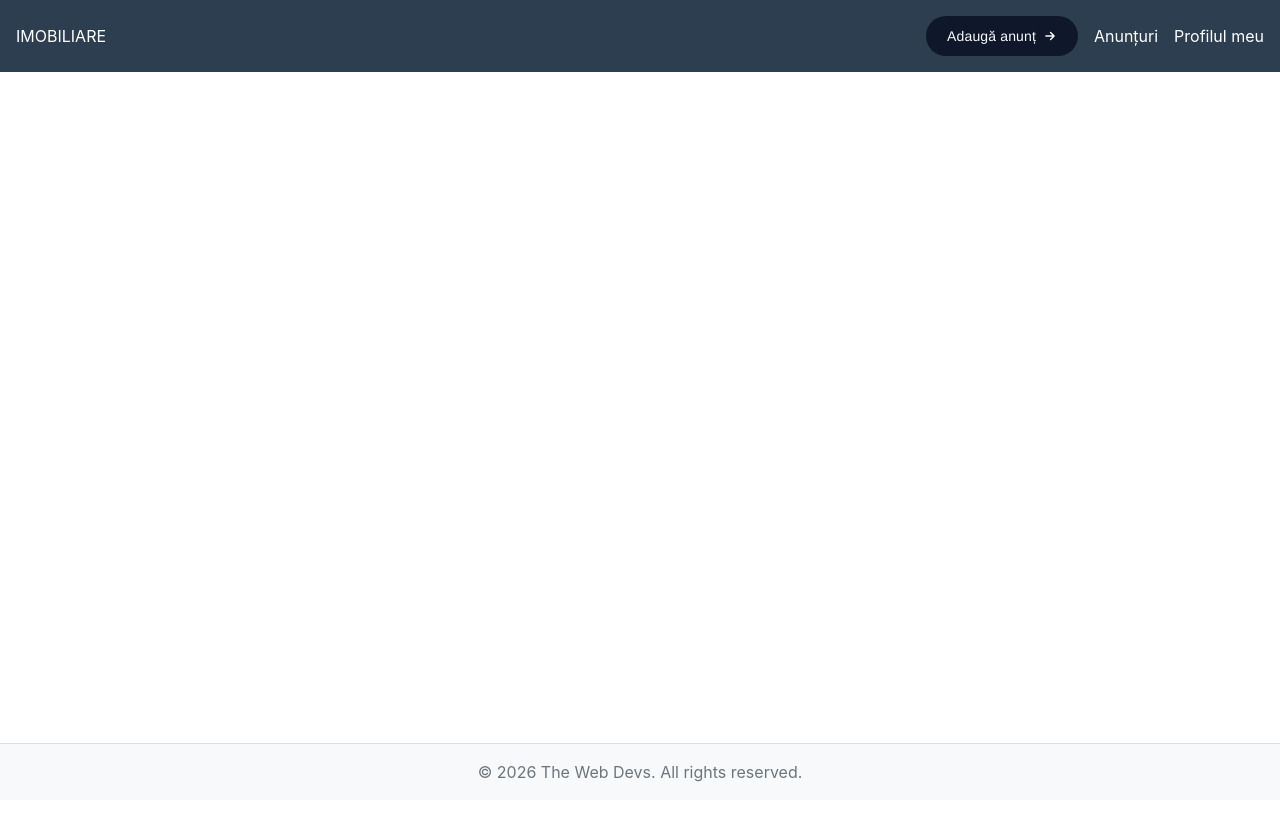
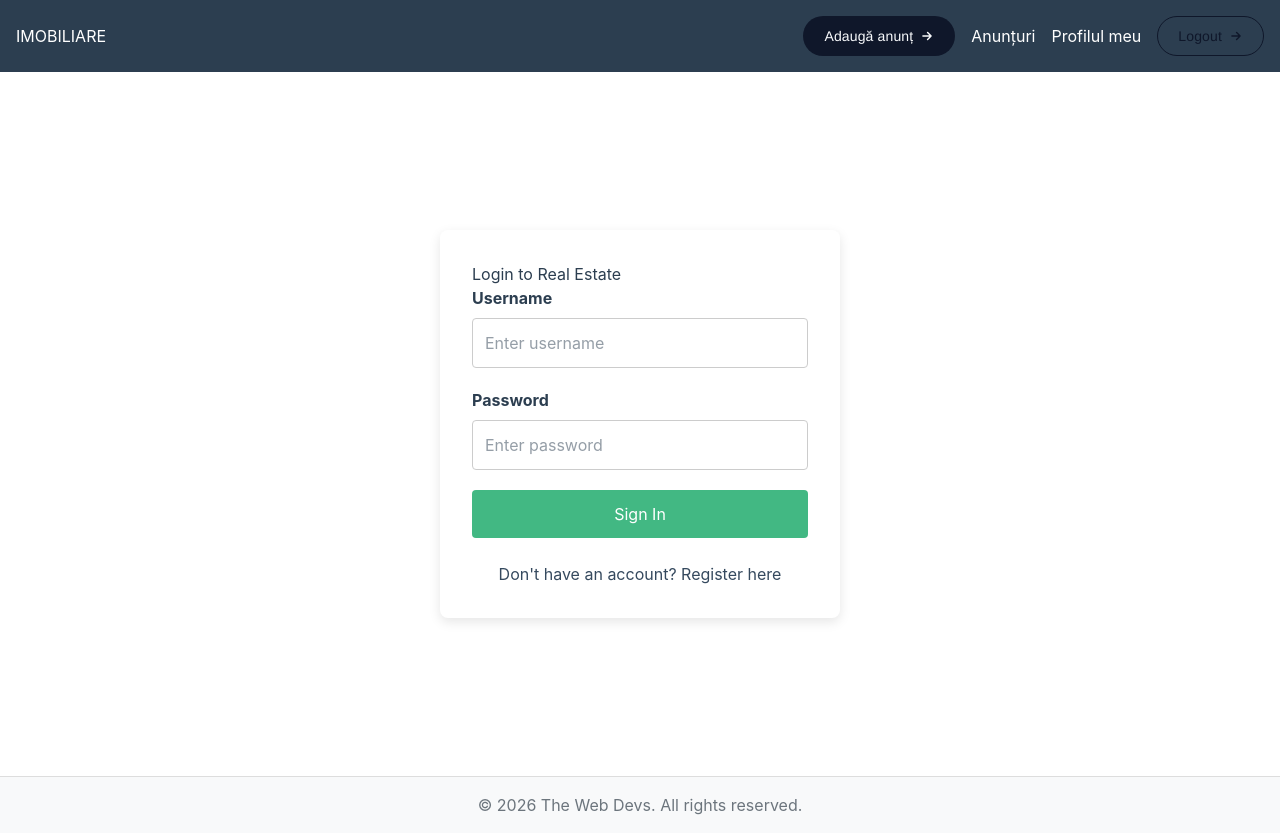
Before and after one commit to radu-constantin/real-estate, a Vue app in the folder frontend/: page /auth in a window 1280 px wide. Before the commit the page ends 800 px from the top, so only its background shows below. Built offline with nearby package versions, Linux system fonts and the light colour scheme.

Commit message:
Working login/logout and register

```diff
--- /dev/null
+++ b/frontend/src/components/AuthPage.vue
@@ -0,0 +1,139 @@
+<template>
+  <div class="auth-container">
+    <div class="auth-card">
+      <h2>{{ isLoginMode ? 'Login to Real Estate' : 'Create an Account' }}</h2>
+
+      <form @submit.prevent="handleSubmit">
+        <div class="form-group">
+          <label for="username">Username</label>
+          <input
+            type="text"
+            id="username"
+            v-model="username"
+            required
+            placeholder="Enter username"
+          />
+        </div>
+
+        <div class="form-group" v-if="!isLoginMode">
+          <label for="email">Email</label>
+          <input
+            type="email"
+            id="email"
+            v-model="email"
+            required
+            placeholder="Enter email"
+          />
+        </div>
+
+        <div class="form-group">
+          <label for="password">Password</label>
+          <input
+            type="password"
+            id="password"
+            v-model="password"
+            required
+            placeholder="Enter password"
+          />
+        </div>
+
+        <button type="submit" :disabled="authStore.loading">
+          {{ authStore.loading ? 'Processing...' : (isLoginMode ? 'Sign In' : 'Register') }}
+        </button>
+      </form>
+
+      <p v-if="authStore.error" class="error-msg">{{ authStore.error }}</p>
+
+      <div class="toggle-mode">
+        <a href="#" @click.prevent="isLoginMode = !isLoginMode">
+          {{ isLoginMode ? "Don't have an account? Register here" : 'Already have an account? Login here' }}
+        </a>
+      </div>
+    </div>
+  </div>
+</template>
+
+<script setup>
+import { ref } from 'vue'
+import { useAuthStore } from '../stores/auth'
+import { useRouter } from 'vue-router'
+
+const authStore = useAuthStore()
+const router = useRouter()
+
+const username = ref('')
+const email = ref('')
+const password = ref('')
+const isLoginMode = ref(true)
+
+const handleSubmit = async () => {
+  try {
+    if (isLoginMode.value) {
+      await authStore.login(username.value, password.value)
+    } else {
+      await authStore.register(username.value, email.value, password.value)
+    }
+    await router.push('/')
+  } catch (err) {
+    console.error('Authentication error:', err)
+  }
+}
+</script>
+
+<style scoped>
+.auth-container {
+  display: flex;
+  justify-content: center;
+  align-items: center;
+  min-height: 80vh;
+}
+.auth-card {
+  background: #fff;
+  padding: 2rem;
+  border-radius: 8px;
+  box-shadow: 0 4px 12px rgba(0,0,0,0.1);
+  width: 100%;
+  max-width: 400px;
+}
+.form-group {
+  margin-bottom: 1.25rem;
+}
+label {
+  display: block;
+  margin-bottom: 0.5rem;
+  font-weight: bold;
+}
+input {
+  width: 100%;
+  padding: 0.75rem;
+  border: 1px solid #ccc;
+  border-radius: 4px;
+  box-sizing: border-box;
+}
+button {
+  width: 100%;
+  padding: 0.75rem;
+  background: #42b883;
+  color: white;
+  border: none;
+  border-radius: 4px;
+  font-size: 1rem;
+  cursor: pointer;
+}
+button:disabled {
+  background: #a0dcb3;
+}
+.error-msg {
+  color: #e74c3c;
+  margin-top: 1rem;
+  text-align: center;
+}
+.toggle-mode {
+  margin-top: 1.5rem;
+  text-align: center;
+}
+a {
+  color: #35495e;
+  text-decoration: none;
+}
+</style>
--- a/frontend/src/components/Layout.vue
+++ b/frontend/src/components/Layout.vue
@@ -1,6 +1,15 @@
 <script setup>
 import {RouterLink} from "vue-router";
 import Button from './small_components/Button.vue';
+import {useAuthStore} from '../stores/auth'
+import router from "@/router/index.js";
+
+const authStore = useAuthStore()
+
+const logout = () => {
+  authStore.logout()
+  router.push('/auth')
+}
 </script>
 
 <template>
@@ -19,12 +28,18 @@ import Button from './small_components/Button.vue';
           </li>
           <li>Anunțuri</li>
           <li>Profilul meu</li>
+          <li>
+            <RouterLink to="/auth">
+              <Button label="Logout" ghost="true">
+              </Button>
+            </RouterLink>
+          </li>
         </ul>
       </nav>
     </header>
 
     <main class="content">
-      <slot />
+      <slot/>
     </main>
 
     <footer class="footer">
--- a/frontend/src/router/index.js
+++ b/frontend/src/router/index.js
@@ -2,14 +2,37 @@ import { createRouter, createWebHistory } from 'vue-router'
 import ListingPage from '@/components/ListingPage.vue'
 import ListingDetailPage from '@/components/ListingDetailPage.vue'
 import ListingCreatePage from '@/components/ListingCreatePage.vue'
+import AuthPage from "@/components/AuthPage.vue"
+import { useAuthStore } from "@/stores/auth.js"
 
 const router = createRouter({
   history: createWebHistory(import.meta.env.BASE_URL),
   routes: [
-    { path: '/', component: ListingPage },
-    { path: '/listings/create', component: ListingCreatePage },
-    { path: '/listings/:id', component: ListingDetailPage },
+    {
+      path: '/auth',
+      component: AuthPage,
+      meta: { guestOnly: true }
+    },
+    { path: '/', component: ListingPage, meta: { requiresAuth: true } },
+    { path: '/listings/create', component: ListingCreatePage, meta: { requiresAuth: true } },
+    { path: '/listings/:id', component: ListingDetailPage, meta: { requiresAuth: true } },
+    {
+      path: '/:pathMatch(.*)*',
+      redirect: '/auth'
+    }
   ],
 })
 
+router.beforeEach((to, from) => {
+  const authStore = useAuthStore()
+
+  if (to.meta.requiresAuth && !authStore.isAuthenticated) {
+    return '/auth'
+  }
+
+  if (to.meta.guestOnly && authStore.isAuthenticated) {
+    return '/'
+  }
+})
+
 export default router
--- /dev/null
+++ b/frontend/src/stores/auth.js
@@ -0,0 +1,77 @@
+import { defineStore } from 'pinia'
+import axios from 'axios'
+
+const api = axios.create({
+  baseURL: 'http://localhost:8080/api'
+})
+
+export const useAuthStore = defineStore('auth', {
+  state: () => ({
+    token: localStorage.getItem('token') || null,
+    user: JSON.parse(localStorage.getItem('user')) || null,
+    loading: false,
+    error: null
+  }),
+
+  getters: {
+    isAuthenticated: (state) => !!state.token,
+    isAdmin: (state) => state.user?.role === 'ADMIN',
+    currentUsername: (state) => state.user?.username || ''
+  },
+
+  actions: {
+    async register(username, password) {
+      this.loading = true
+      this.error = null
+      try {
+        const response = await api.post('/auth/register', { username, password })
+
+        const { token, id, username: resUsername, role } = response.data
+
+        this.token = token
+        this.user = { id, username: resUsername, role }
+
+        localStorage.setItem('token', this.token)
+        localStorage.setItem('user', JSON.stringify(this.user))
+
+        axios.defaults.headers.common['Authorization'] = `Bearer ${this.token}`
+      } catch (err) {
+        this.error = err.response?.data?.message || 'Registration failed'
+        throw err
+      } finally {
+        this.loading = false
+      }
+    },
+
+    async login(username, password) {
+      this.loading = true
+      this.error = null
+      try {
+        const response = await api.post('/auth/login', { username, password })
+
+        const { token, id, username: resUsername, role } = response.data
+
+        this.token = token
+        this.user = { id, username: resUsername, role }
+
+        localStorage.setItem('token', this.token)
+        localStorage.setItem('user', JSON.stringify(this.user))
+
+        axios.defaults.headers.common['Authorization'] = `Bearer ${this.token}`
+      } catch (err) {
+        this.error = err.response?.data?.message || 'Invalid username or password'
+        throw err
+      } finally {
+        this.loading = false
+      }
+    },
+
+    logout() {
+      this.token = null
+      this.user = null
+      localStorage.removeItem('token')
+      localStorage.removeItem('user')
+      delete axios.defaults.headers.common['Authorization']
+    }
+  }
+})
```
Also changed, not shown: 2 other files (tests, documents, lock files or other folders).
